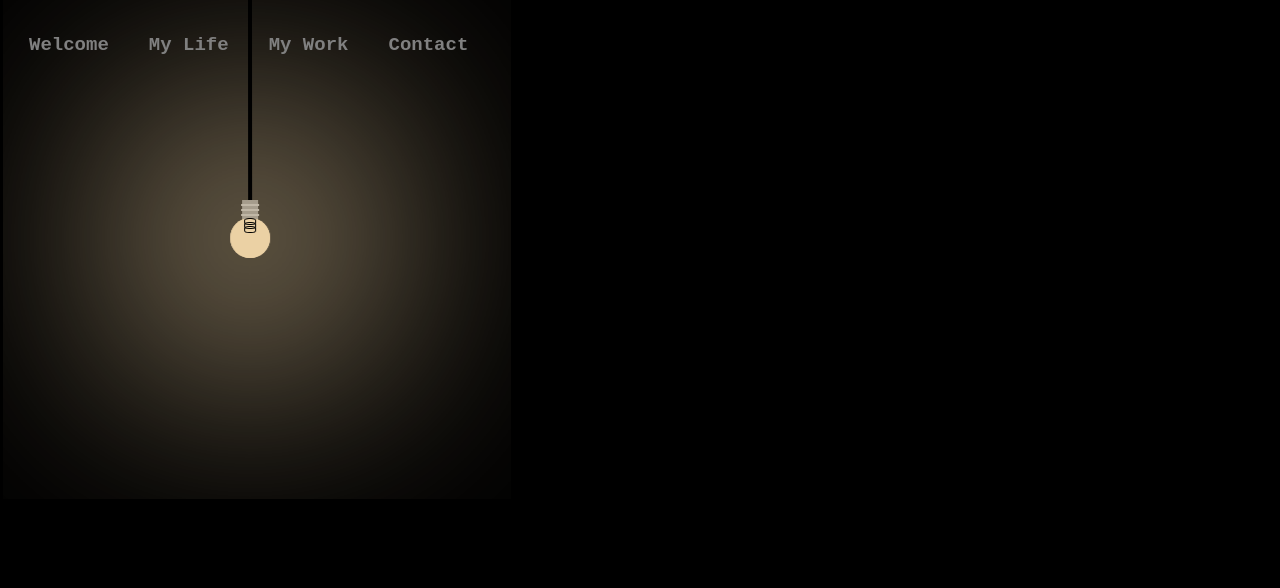
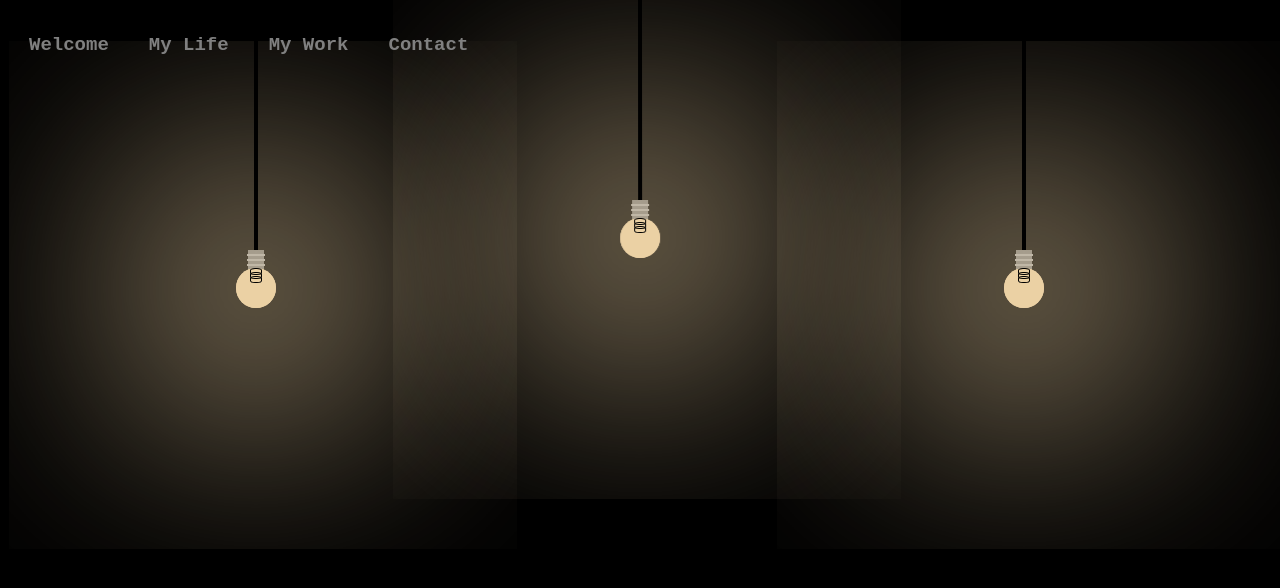
Before and after one commit to nathanhains/nathanhains.github.io, a React (Create React App) app: page / in a window 1280 px wide. Both pictures are taken after a click on the element 640 px from the left and 238 px from the top of the page. Shown: the top 588 px of the page. Built offline with nearby package versions, Linux system fonts and the light colour scheme.

Commit message:
Full-view completion.

```diff
--- a/src/App.css
+++ b/src/App.css
@@ -23,20 +23,47 @@ body::-webkit-scrollbar {
 
 .area-on {
   z-index: 5;
-  left: 150px;
-  top: 0px;
+  transform: translate(-50%, -50%);
+  left: 50%; /* Negative half of height. */
+  margin-left: -100px;
   position: fixed;
   animation: swing 1.5s infinite ease-in-out alternate;
 }
 
+.area-on-2 {
+  display: none;
+  z-index: 5;
+  transform: translate(-50%, -50%);
+  left: 80%; /* Negative half of height. */
+  margin-left: -100px;
+  position: fixed;
+  animation: swing 1.5s infinite ease-in-out alternate;
+}
 
-
+.area-on-3 {
+  display:none;
+  z-index: 5;
+  transform: translate(-50%, -50%);
+  left: 20%; /* Negative half of height. */
+  margin-left: -100px;
+  position: fixed;
+  animation: swing 1.5s infinite ease-in-out alternate;
+}
 
 .wire {
   z-index: 8;
     position: relative;
     left: 98px;
     height: 200px;
+    width: 4px;
+    background-color: black;
+}
+
+.wire-2 {
+  z-index: 8;
+    position: relative;
+    left: 98px;
+    height: 250px;
     width: 4px;
     background-color: black;
 }
@@ -746,8 +773,9 @@ to {
   z-index: 5;
   width: 50%;
   height: 10%;
-  top: 50%;
-  left: 25%;
+  top: 70%;
+  left: 50%;
+  margin-left: -118px;
   position: absolute;
   display: flex;
   flex-direction: row;
@@ -842,3 +870,18 @@ to {
   width: 80%;
   border-radius: 5%;
 }
+
+@media only screen and (min-width: 600px) {
+  .area-on-2 {
+    display: unset;
+  }
+
+  .area-on-3 {
+    display: unset;
+  }
+
+  .medias-bar{
+    top: 76%;
+  }
+
+}
--- a/src/components/Lightbulb.js
+++ b/src/components/Lightbulb.js
@@ -5,6 +5,40 @@ const Lightbulb = ({clicked, handleClick}) => {
 
     return (
         <>
+            {clicked === "no" ? null :
+            <>
+            <motion.div initial={{opacity: 0, y:-200}} transition= {{type: "spring", damping: 6}}animate={{opacity: 1, y:0}} class={clicked === "no" ? "area" : "area area-on-2"}>
+                <div class="wire-2"></div>
+                <div class="fixture">
+                    <div class="strip"></div>
+                    <div class="strip"></div>
+                    <div class="strip"></div>
+                </div>
+                <div onClick = {handleClick} class={clicked === "no" ? "bulb-off" : "bulb-off bulb-on"}>
+                    <div class="zig"></div>
+                    <div class="zig"></div>
+                    <div class="zig"></div>
+                </div>
+                <div onClick = {handleClick} class={clicked === "no" ? "bulb-off-second" : "bulb-off-second bulb-on-second"}></div>
+            </motion.div>
+
+            <motion.div initial={{opacity: 0, y:-200}} transition= {{type: "spring", damping: 6}}animate={{opacity: 1, y:0}} class={clicked === "no" ? "area" : "area area-on-3"}>
+                <div class="wire-2"></div>
+                <div class="fixture">
+                    <div class="strip"></div>
+                    <div class="strip"></div>
+                    <div class="strip"></div>
+                </div>
+                <div onClick = {handleClick} class={clicked === "no" ? "bulb-off" : "bulb-off bulb-on"}>
+                    <div class="zig"></div>
+                    <div class="zig"></div>
+                    <div class="zig"></div>
+                </div>
+                <div onClick = {handleClick} class={clicked === "no" ? "bulb-off-second" : "bulb-off-second bulb-on-second"}></div>
+            </motion.div>
+            </>
+            }
+
              <motion.div initial={{opacity: 0, y:-200}} transition= {{type: "spring", damping: 6}}animate={{opacity: 1, y:0}} class={clicked === "no" ? "area" : "area area-on"}>
                 <div class="wire"></div>
                 <div class="fixture">
```
Also changed, not shown: src/components/Medias.js (+2 -2 lines).
